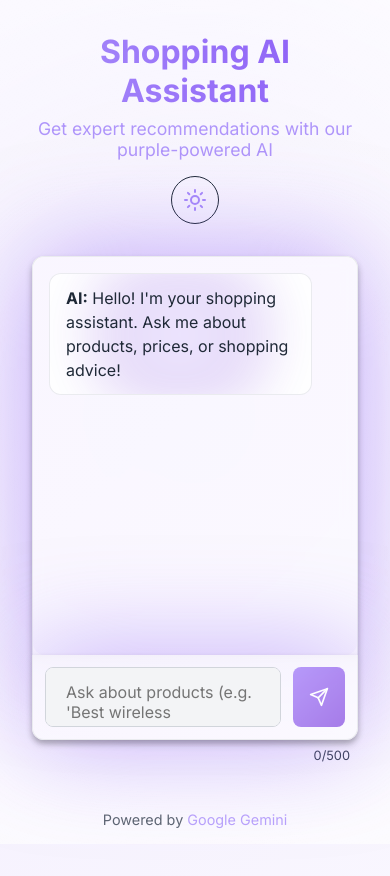
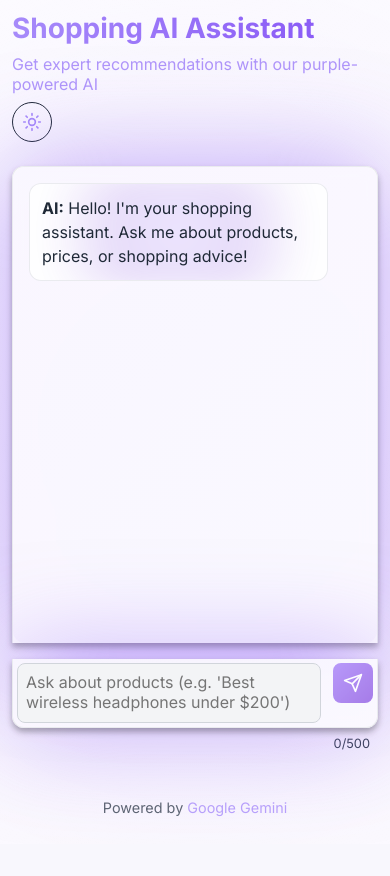
Before and after one commit to rohit5900/AI-Shopping-Assistant, a Flask app: page / in a window 390 px wide. After the commit the page ends 816 px from the top, so only its background shows below. Run offline with Flask 3, Linux system fonts and the light colour scheme.

Commit message:
Update style.css

```diff
--- a/static/style.css
+++ b/static/style.css
@@ -664,47 +664,126 @@ textarea:focus {
 /* Responsive Design */
 @media (max-width: 768px) {
   body {
-    padding: 1rem;
-    background-image: var(--bg-gradient);
+    padding: 0;
+    background-size: 300% 300%;
   }
 
   .container {
     padding: 1rem;
+    height: 100vh;
+    max-height: -webkit-fill-available;
   }
 
   .header {
     flex-direction: column;
-    align-items: center;
-    text-align: center;
+    align-items: flex-start;
+    margin-bottom: 1.5rem;
+    gap: 0.5rem;
   }
 
   .header-content {
-    text-align: center;
+    width: 100%;
   }
 
   h1 {
     font-size: 2rem;
+    line-height: 1.2;
+  }
+
+  .subtitle {
+    font-size: 1rem;
   }
 
   .chat-container {
     padding: 1rem;
+    margin-bottom: 1rem;
   }
 
   .message {
-    max-width: 90%;
-    padding: 0.75rem 1rem;
+    padding: 0.75rem;
+    margin-bottom: 0.75rem;
+    max-width: 85%;
   }
 
   .input-wrapper {
+    padding: 0.5rem;
+  }
+
+  textarea {
+    font-size: 1rem;
     padding: 0.75rem;
+  }
+
+  .send-button {
+    padding: 0.5rem;
+    width: 40px;
+    height: 40px;
   }
 
   .send-button span {
     display: none;
   }
 
-  .send-button {
-    padding: 0 1rem;
+  .char-counter {
+    font-size: 0.8rem;
+  }
+
+  .footer {
+    padding: 1rem 0;
+    font-size: 0.9rem;
+  }
+}
+
+/* Additional mobile-specific optimizations */
+@media (max-width: 480px) {
+  .container {
+    padding: 0.75rem;
+  }
+
+  h1 {
+    font-size: 1.75rem;
+  }
+
+  .message {
+    max-width: 90%;
+  }
+
+  .input-wrapper {
+    padding: 0.25rem;
+  }
+
+  textarea {
+    padding: 0.5rem;
+  }
+
+  .theme-toggle {
+    width: 40px;
+    height: 40px;
+  }
+
+  .theme-toggle svg {
+    width: 20px;
+    height: 20px;
+  }
+}
+
+/* Prevent text size adjustment on mobile */
+html {
+  -webkit-text-size-adjust: 100%;
+  text-size-adjust: 100%;
+}
+
+/* Improve touch targets */
+@media (hover: none) {
+  .theme-toggle:hover,
+  .send-button:hover,
+  .message-content a:hover {
+    transform: none;
+  }
+
+  .theme-toggle:active,
+  .send-button:active {
+    transform: scale(0.95);
   }
 }
 
```
